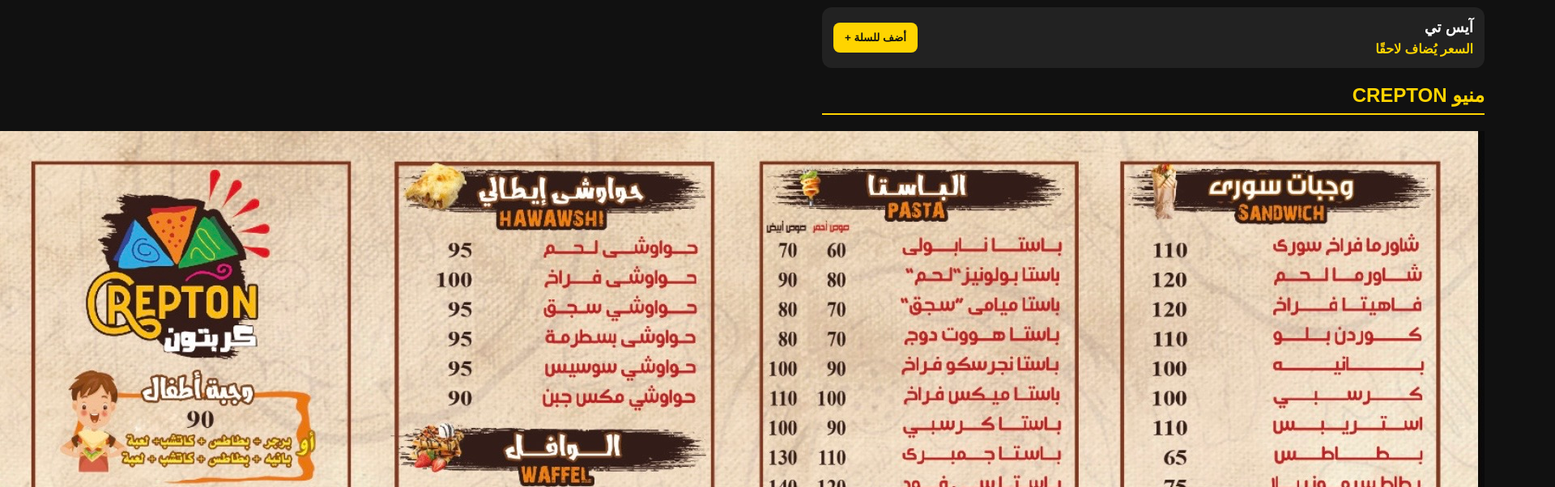
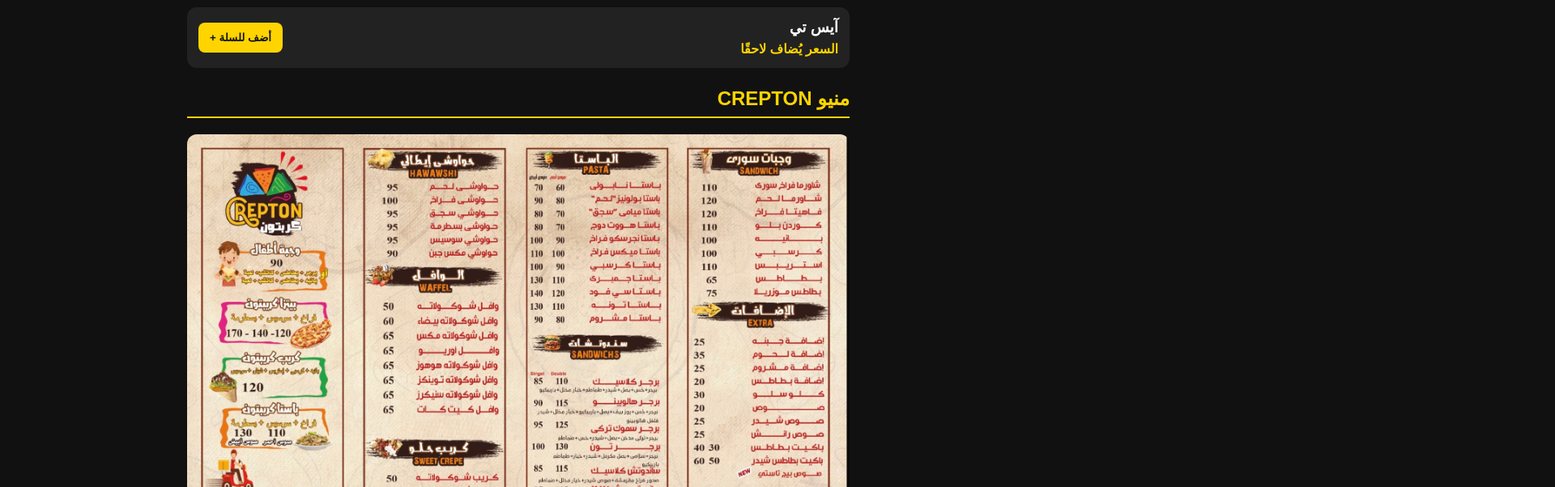
Before and after one commit to 6fjbf9myf2-hash/CREPTON-, a plain HTML site: page index.html in a window 1280 px wide. Shown: the part 2094-2696 px from the top of the page at 81% size, 1920 px wide, since content can reach past the window. Drawn offline with Linux system fonts and the light colour scheme.

Commit message:
Update index.html

```diff
--- a/index.html
+++ b/index.html
@@ -23,7 +23,18 @@
 .cart{background:#222;padding:16px;border:1px solid var(--yellow);border-radius:12px;margin:24px 0}
 .cart-row{display:flex;justify-content:space-between;gap:10px;padding:8px 0;border-bottom:1px solid #444}
 input{width:65px;padding:7px;border-radius:6px;border:0}
-footer{text-align:center;padding:20px;color:#bbb}
+footer{text-align:center;padding:20px;color:#bbb} .menu-photos{
+  margin:24px 0;
+}
+.menu-photos img{
+  display:block;
+  width:100%;
+  height:auto;
+  object-fit:contain;
+  border-radius:12px;
+  margin:12px auto;
+  background:#222;
+}
 </style>
 </head>
 <body>
```
